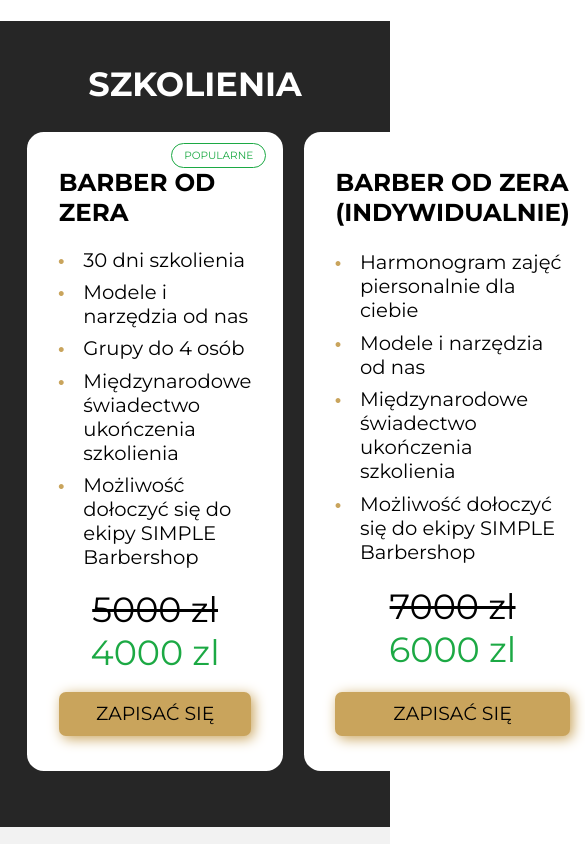
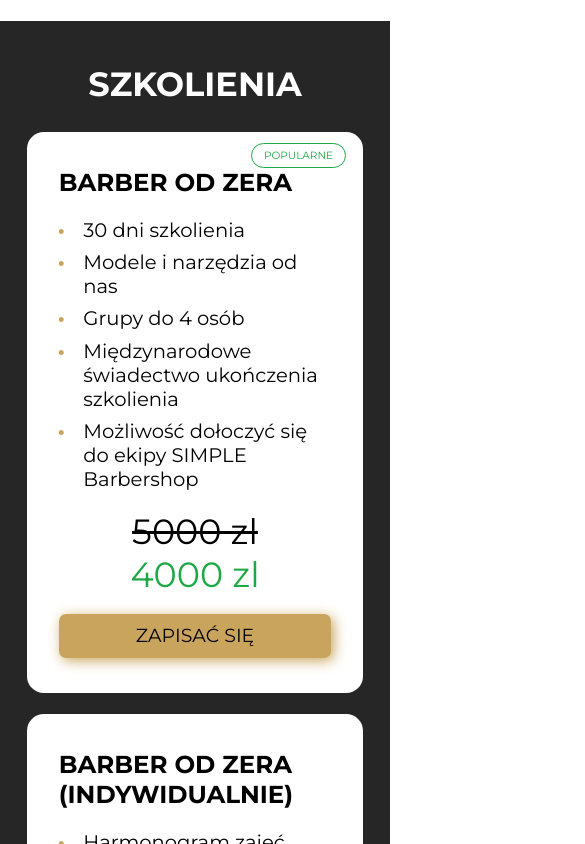
Before and after one commit to Viktor1897/simple-academy, a React (Vite) app: page /#/ in a window 390 px wide. Shown: the part 2160-3004 px from the top of the page, 585 px wide, since content can reach past the window. Built offline with nearby package versions, Linux system fonts and the light colour scheme; no server answers.

Commit message:
configure responsivness for CoursesSection

```diff
--- a/src/components/AboutUsSection/AboutUsSection.tsx
+++ b/src/components/AboutUsSection/AboutUsSection.tsx
@@ -1,5 +1,4 @@
-import styled from "@emotion/styled";
-import { ContentWrapper, FlexItem, H3, Section, Text } from "components/StyledHtml/StyledHtml";
+import { ContentWrapperResponsive, FlexItem, H3, Section, Text } from "components/StyledHtml/StyledHtml";
 
 const AboutUsSection = () => {
     return (
@@ -23,9 +22,3 @@ const AboutUsSection = () => {
 };
 
 export default AboutUsSection;
-
-const ContentWrapperResponsive = styled(ContentWrapper)`
-    @media (max-width: 800px) {
-        flex-direction: column;
-    };
-`;
--- a/src/components/CoursesSection/CoursesSection.tsx
+++ b/src/components/CoursesSection/CoursesSection.tsx
@@ -1,5 +1,5 @@
 import styled from "@emotion/styled";
-import { Button, ContentWrapper, H3, H4, List, Paper, Section, VerticalFlexContainer } from "components/StyledHtml/StyledHtml";
+import { Button, ContentWrapper, ContentWrapperResponsive, H3, H4, List, Paper, Section, VerticalFlexContainer } from "components/StyledHtml/StyledHtml";
 import { COLORS } from "consts";
 
 const courses = [
@@ -25,7 +25,7 @@ const CoursesSection = () => {
     return (
         <Section padding="6rem 0 8rem 0" backgroundColor={COLORS.bgDark}>
             <H3 marginBottom="4rem" color={COLORS.white}>SZKOLIENIA</H3>
-            <ContentWrapper alignItems="stretch">
+            <ContentWrapperResponsive alignItems="stretch">
                 {courses.map((course) => <VerticalFlexContainer textAlign="left" key={course.title}>
                     <Paper>
                         {course.chip && <Chip>{course.chip}</Chip>}
@@ -40,7 +40,7 @@ const CoursesSection = () => {
                         <Button variant="contained">ZAPISAĆ SIĘ</Button>
                     </Paper>
                 </VerticalFlexContainer>)}
-            </ContentWrapper>
+            </ContentWrapperResponsive>
         </Section>
     );
 };
--- a/src/components/StyledHtml/StyledHtml.ts
+++ b/src/components/StyledHtml/StyledHtml.ts
@@ -66,6 +66,12 @@ export const ContentWrapper = styled.div<WrapperProps>`
     align-items: ${props => props.alignItems || "start"};
     flex-wrap: ${props => props.flexWrap};
     gap: ${props => props.gap || "3rem"};
+`;
+
+export const ContentWrapperResponsive = styled(ContentWrapper)`
+    @media (max-width: 800px) {
+        flex-direction: column;
+    };
 `;
 
 type VerticalFlexContainer = {
```
